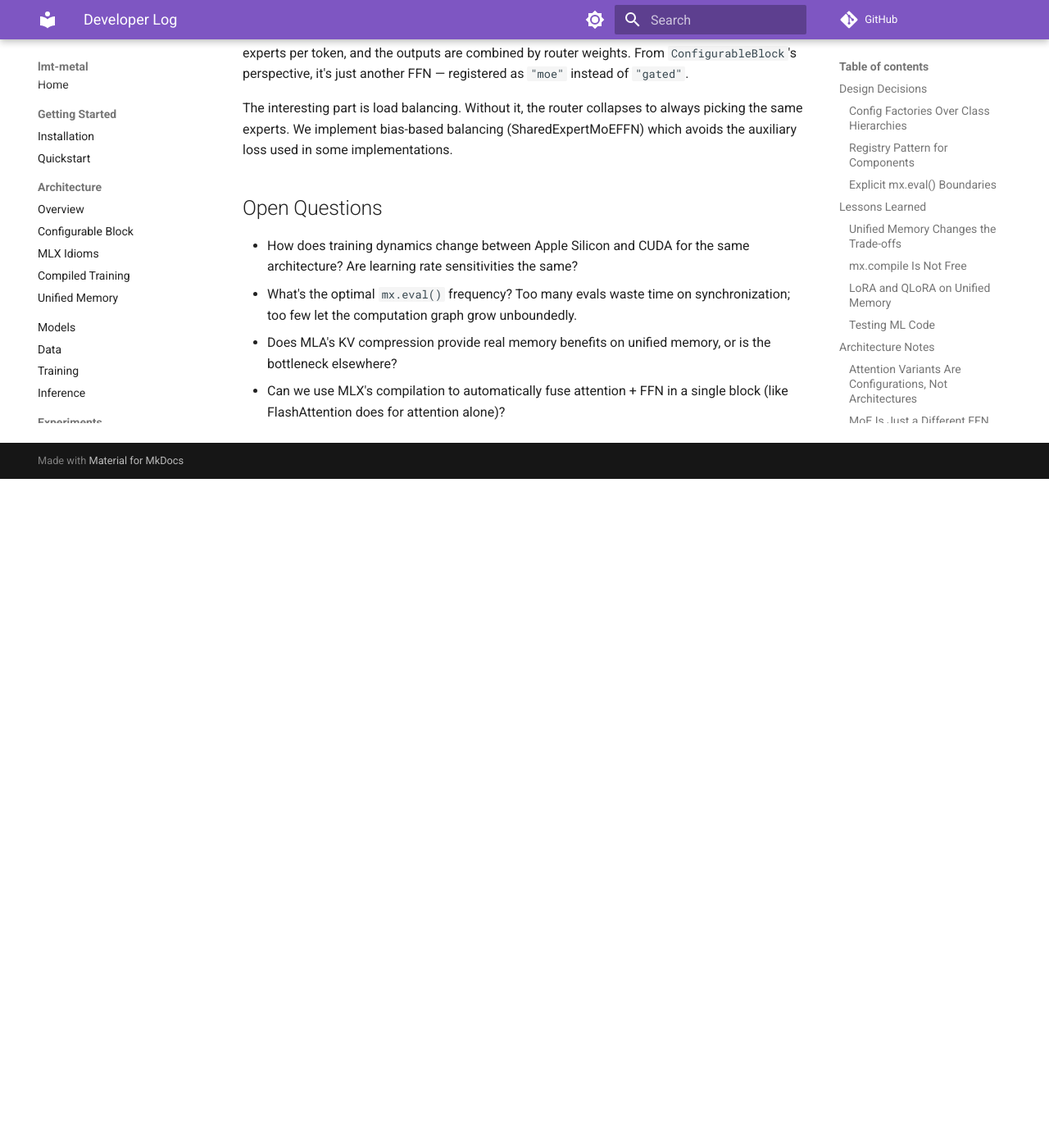
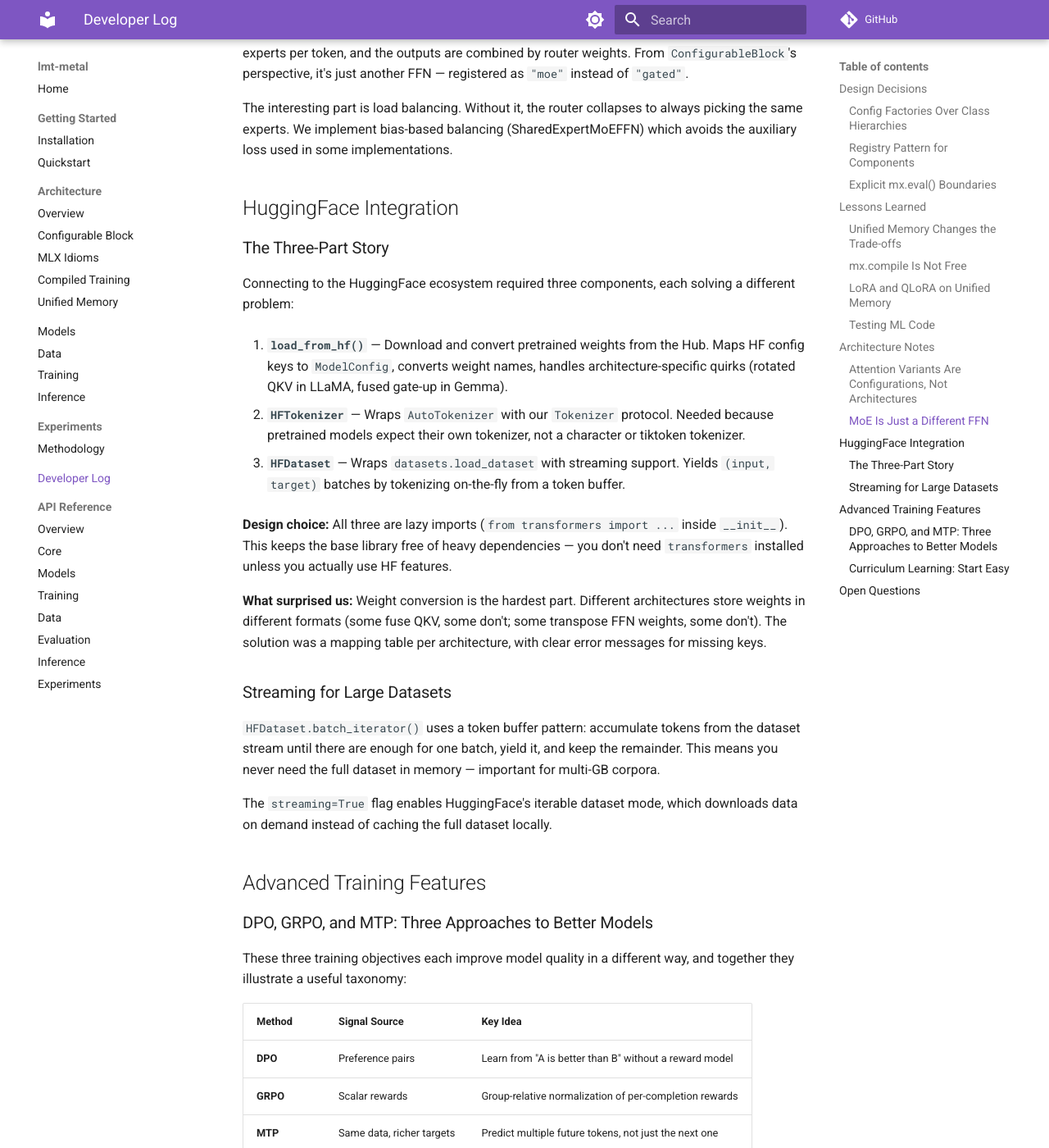
Before and after one commit to michaelellis003/lmxlab, an MkDocs documentation site: the page built from docs/devlog/index.md, in a window 1280 px wide and 1400 px high, scrolled down 3431 px. Shown: the whole window at 82% size. Built offline with MkDocs 1.6.1 and Material for MkDocs 9.7.7, drawn with Linux system fonts in a browser that asks for light colours; comment, search, counter and statistics services are not loaded; before the commit the page ends 4015 px from its top, so only the background shows below that; some of the changed text lies outside the part shown.

Commit message:
docs: add devlog entries for HF integration and advanced training (#57)
- HuggingFace integration: three-part story (weights, tokenizer, dataset),
  lazy imports, streaming pattern
- Advanced training: DPO/GRPO/MTP taxonomy, curriculum learning rationale

```diff
--- a/docs/devlog/index.md
+++ b/docs/devlog/index.md
@@ -145,6 +145,83 @@ to always picking the same experts. We implement bias-based balancing
 (SharedExpertMoEFFN) which avoids the auxiliary loss used in some
 implementations.
 
+## HuggingFace Integration
+
+### The Three-Part Story
+
+Connecting to the HuggingFace ecosystem required three components, each
+solving a different problem:
+
+1. **`load_from_hf()`** — Download and convert pretrained weights from
+   the Hub. Maps HF config keys to `ModelConfig`, converts weight names,
+   handles architecture-specific quirks (rotated QKV in LLaMA, fused
+   gate-up in Gemma).
+
+2. **`HFTokenizer`** — Wraps `AutoTokenizer` with our `Tokenizer`
+   protocol. Needed because pretrained models expect their own tokenizer,
+   not a character or tiktoken tokenizer.
+
+3. **`HFDataset`** — Wraps `datasets.load_dataset` with streaming
+   support. Yields `(input, target)` batches by tokenizing on-the-fly
+   from a token buffer.
+
+**Design choice:** All three are lazy imports (`from transformers import ...`
+inside `__init__`). This keeps the base library free of heavy dependencies —
+you don't need `transformers` installed unless you actually use HF features.
+
+**What surprised us:** Weight conversion is the hardest part. Different
+architectures store weights in different formats (some fuse QKV, some
+don't; some transpose FFN weights, some don't). The solution was a
+mapping table per architecture, with clear error messages for missing keys.
+
+### Streaming for Large Datasets
+
+`HFDataset.batch_iterator()` uses a token buffer pattern: accumulate
+tokens from the dataset stream until there are enough for one batch, yield
+it, and keep the remainder. This means you never need the full dataset in
+memory — important for multi-GB corpora.
+
+The `streaming=True` flag enables HuggingFace's iterable dataset mode,
+which downloads data on demand instead of caching the full dataset locally.
+
+## Advanced Training Features
+
+### DPO, GRPO, and MTP: Three Approaches to Better Models
+
+These three training objectives each improve model quality in a different
+way, and together they illustrate a useful taxonomy:
+
+| Method | Signal Source | Key Idea |
+|--------|-------------|----------|
+| **DPO** | Preference pairs | Learn from "A is better than B" without a reward model |
+| **GRPO** | Scalar rewards | Group-relative normalization of per-completion rewards |
+| **MTP** | Same data, richer targets | Predict multiple future tokens, not just the next one |
+
+**DPO** replaces RLHF's reward model + PPO pipeline with a single loss
+function. The mathematical insight: the optimal policy under the KL-
+constrained reward maximization objective has a closed-form solution that
+only needs the policy and reference model log probabilities.
+
+**GRPO** is closer to classic policy gradient but normalizes rewards within
+each group of completions (zero mean, unit variance). This removes the need
+for a value function baseline and makes training more stable.
+
+**MTP** is orthogonal — it doesn't change the objective, it enriches the
+training signal. Each position predicts not just the next token but the
+next 2-4 tokens via lightweight auxiliary heads. This provides richer
+gradients and enables speculative decoding at inference time (the auxiliary
+heads serve as draft predictors).
+
+### Curriculum Learning: Start Easy
+
+Length curriculum (short sequences → long sequences) follows a simple
+principle: let the model learn basic patterns on short context before
+tackling long-range dependencies. Empirically, this often converges faster
+than training on the final sequence length from the start.
+
+The implementation is straightforward — linear interpolation of sequence
+length across stages. No complex scheduling needed.
+
 ## Open Questions
 
 - How does training dynamics change between Apple Silicon and CUDA for the
```
